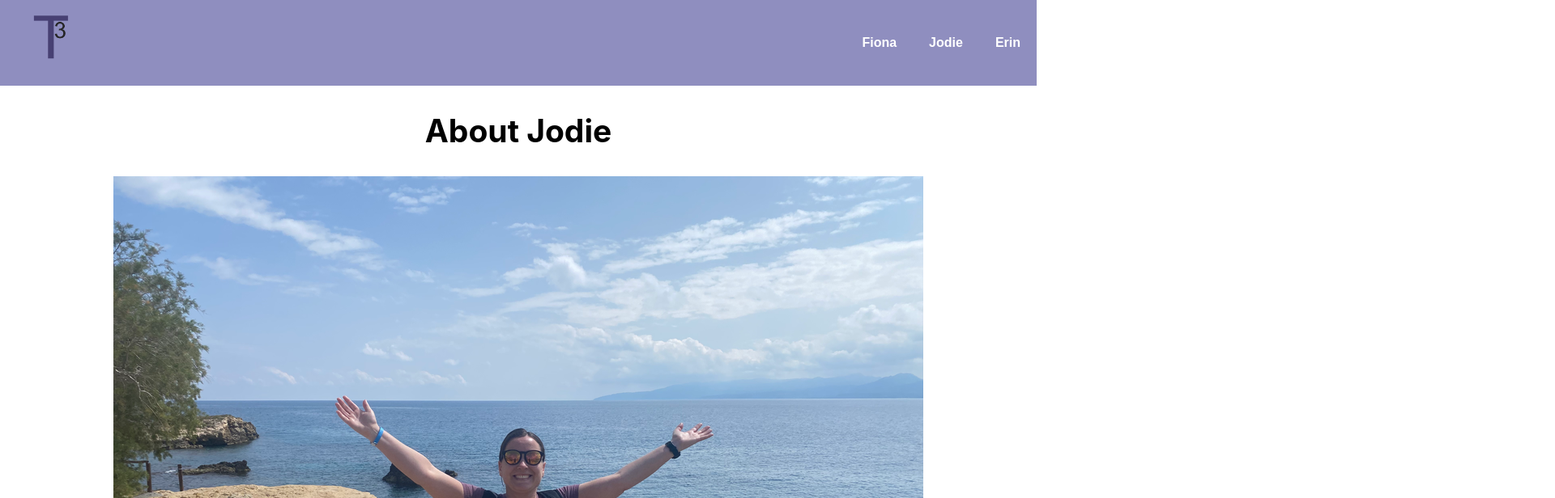
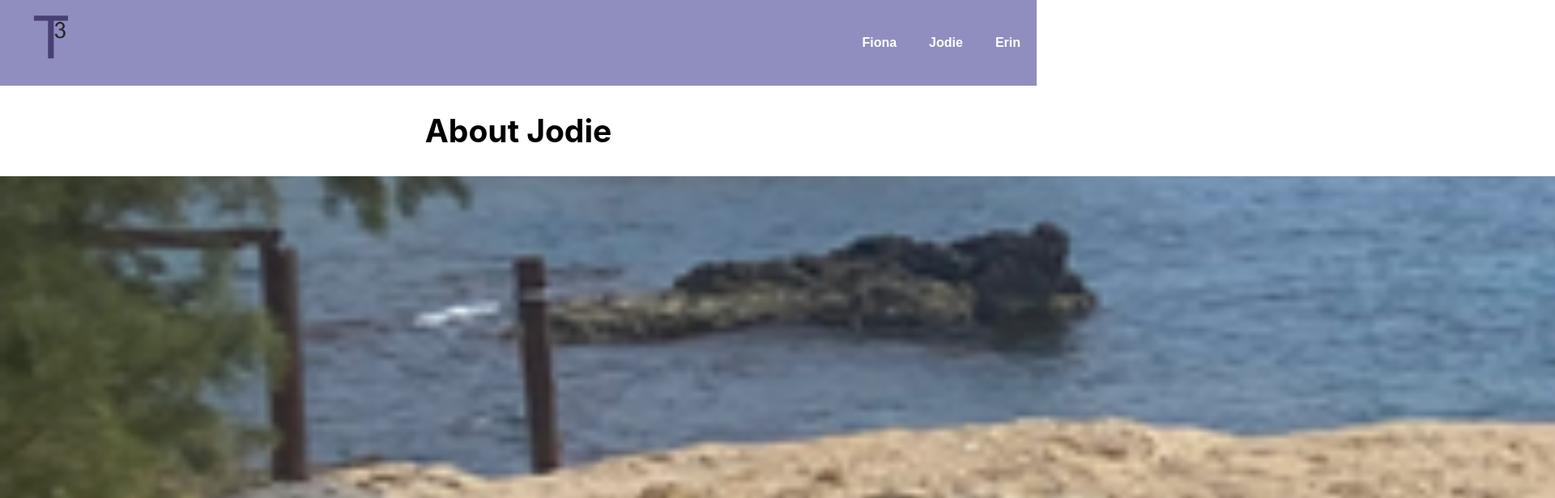
Before and after one commit to FMossman/CFGTeam3Project, a React (Create React App) app in the folder team3-app/: page /member2 in a window 1280 px wide. Shown: the top 616 px of the page at 81% size, 1920 px wide, since content can reach past the window. Built offline with nearby package versions, Linux system fonts and the light colour scheme.

Commit message:
adding parallex to image section

```diff
--- a/team3-app/src/pages/Member.css
+++ b/team3-app/src/pages/Member.css
@@ -1,11 +1,27 @@
-.img-profile {
+.member-page {
+  margin: 0;
+  width: 100%;
+  min-height: 100vh;
+}
+
+.img-section {
     width: 100%;
     height: 100%;
   }
 
-  .img-section {
-    width: 100%;
-    height: 100%;
+  .img-profile {
+    /* The image used */
+    background-image: url("./images/JodieHols.png");
+
+    /* Set a specific height */
+    min-width: 1000vh;
+    min-height: 500px;
+
+    /* Create the parallax scrolling effect */
+    background-attachment: fixed;
+    background-position: center;
+    background-repeat: no-repeat;
+    background-size: cover;
   }
 
   .left-section {
--- a/team3-app/src/pages/MemberJodie.js
+++ b/team3-app/src/pages/MemberJodie.js
@@ -1,5 +1,4 @@
 import React from 'react';
-import JodieImg from './images/JodieHols.png';
 import './Member.css'
 import { SocialIcon } from 'react-social-icons';
 
@@ -10,12 +9,12 @@ const whatsapp_url = "https://whatsapp.com"
 
 const Member2 = () => {
 return (
-    <div>
+    <div className="member-page">
         <section className="header-section">
             <h1>About Jodie</h1>
         </section>
-        <section className="img-section">
-            <img className="img-profile" src={JodieImg} alt="JodieImg"></img>
+        <section>
+            <div className="img-profile"></div>
         </section>
         <section className="right-section">
             <div>
```
